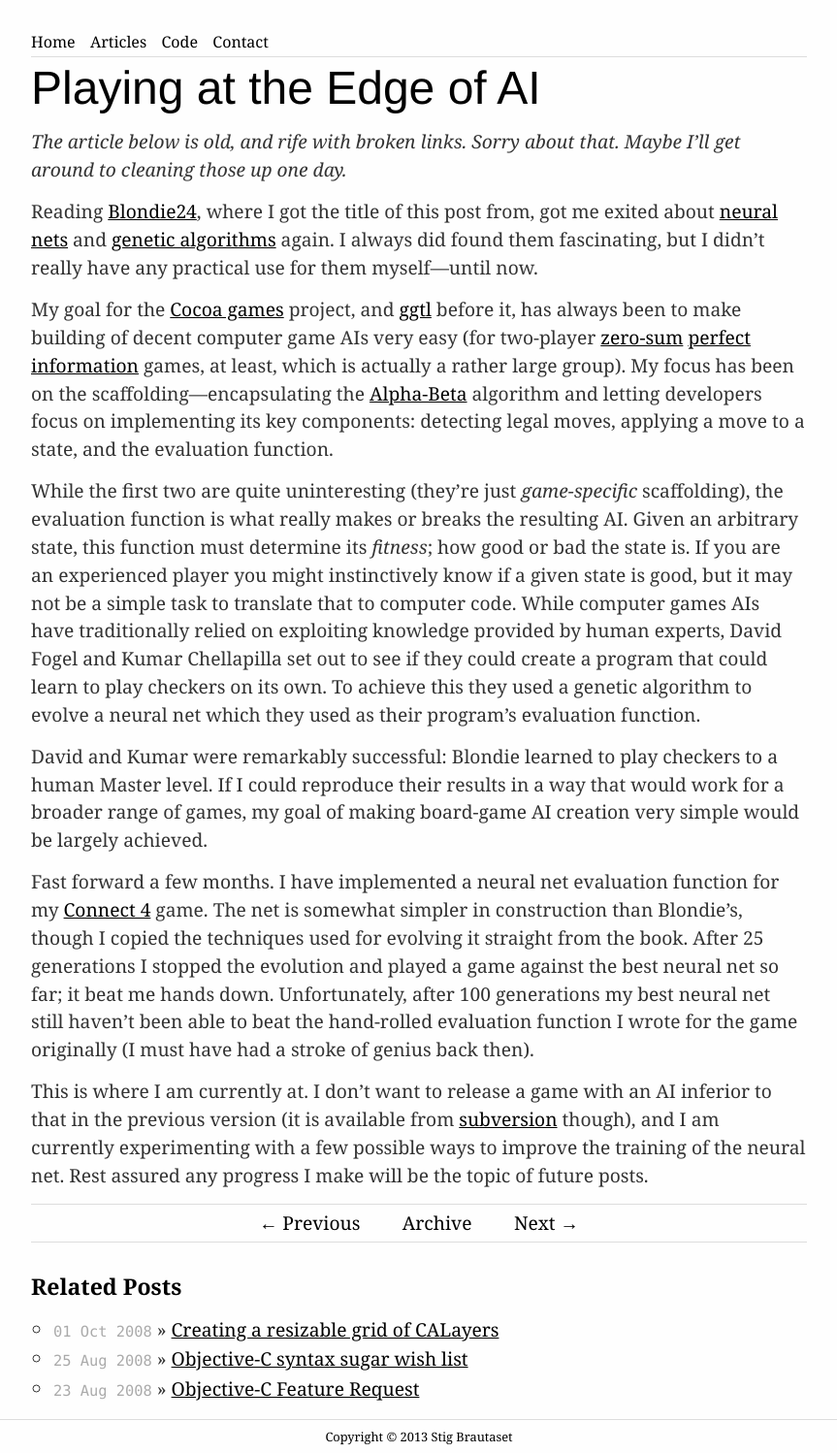
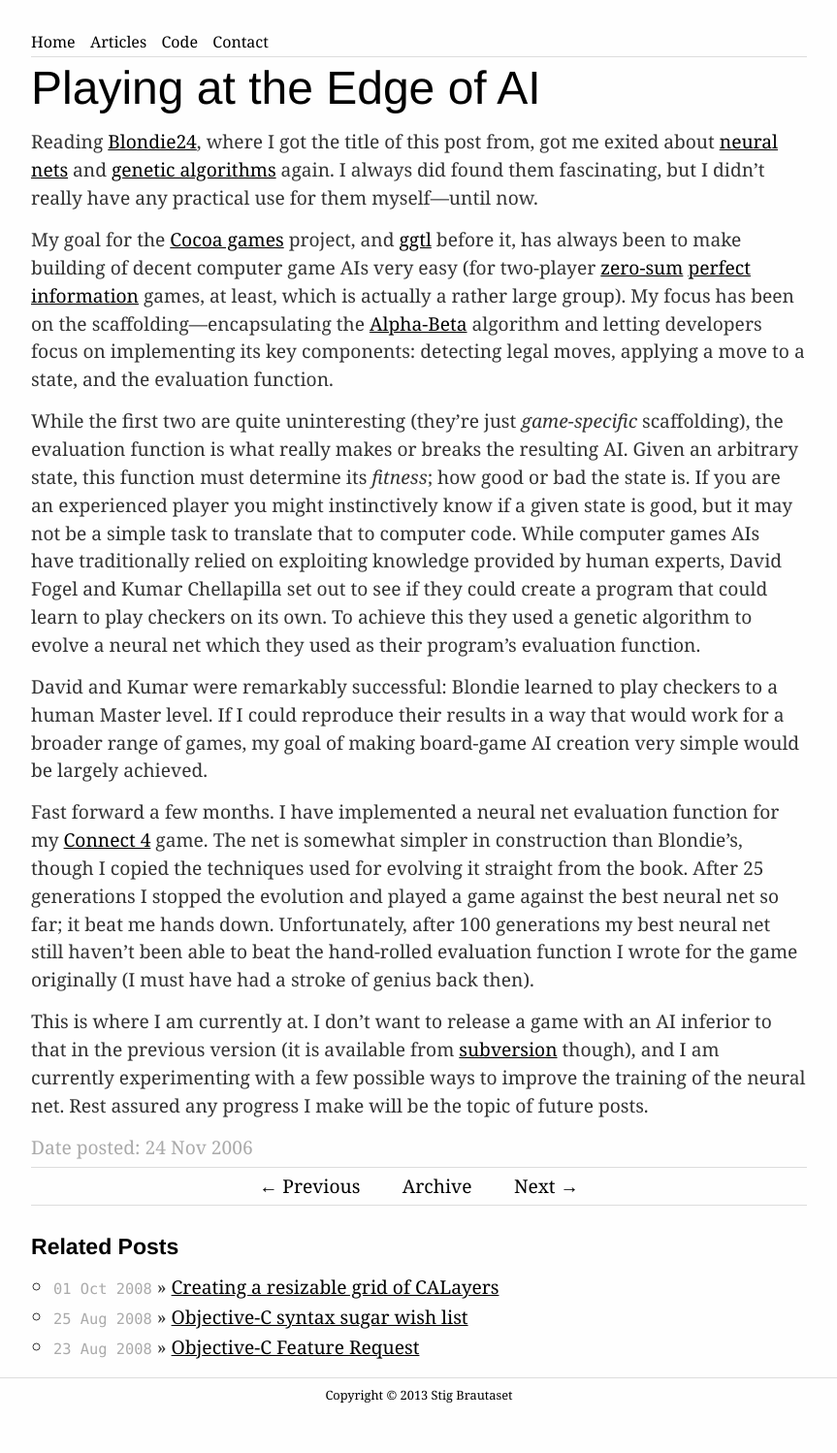
Before and after one commit to stig/www.brautaset.org, a Jekyll site: the page built from _posts/2006-11-24-playing-at-the-edge-of-ai.md, in a window 1280 px wide. Shown: the whole page at 97% size, without its empty margins (208-1071 px from the left). Built offline with Jekyll 4.4.1, drawn with Linux system fonts in a browser that asks for light colours; after the commit the page ends 1454 px from its top, so only the background shows below that.

Commit message:
Add published date to post template

```diff
--- a/_config.yml
+++ b/_config.yml
@@ -1,3 +1,3 @@
 auto: true
 server: true
-permalink: /:year/:month/:title.html
+permalink: /articles/:year/:title.html
--- a/_layouts/post.html
+++ b/_layouts/post.html
@@ -3,6 +3,10 @@ layout: default
 ---
 
 {{ content }}
+
+<div id="meta">
+  <p><span>Date posted:</span> {{ page.date | date_to_string }}</p>
+</div>
 
 <hr>
 <div id="pagination">
--- a/_posts/2006-11-24-playing-at-the-edge-of-ai.md
+++ b/_posts/2006-11-24-playing-at-the-edge-of-ai.md
@@ -2,8 +2,6 @@
 layout: post
 title: Playing at the Edge of AI
 ---
-
-*The article below is old, and rife with broken links. Sorry about that. Maybe I'll get around to cleaning those up one day.*
 
 Reading <a href="http://www.amazon.co.uk/dp/1558607838">Blondie24</a>, where I got the title of this post from, got me exited about <a href="http://en.wikipedia.org/wiki/Neural_network">neural nets</a> and <a href="http://en.wikipedia.org/wiki/Genetic_algorithm">genetic algorithms</a> again. I always did found them fascinating, but I didn't really have any practical use for them myself&mdash;until now.
 
--- a/css/default.css
+++ b/css/default.css
@@ -80,6 +80,10 @@ article {
   margin-bottom: 0.7em;
 }
 
+article h1, h2, h3 {
+    font-family: "Helvetica Neue", sans-serif;
+}
+
 article h1 {
   margin-top: 1em;
   font-size: 1.4em;
@@ -88,7 +92,6 @@ article h1 {
 
 article h2 {
   font-size: 1.2em;
-  font-weight: bold;
 }
 
 article #related {
@@ -133,8 +136,11 @@ article #pagination p {
     text-align: center;
 }
 
-article .meta p {
-    display: inline;
+article #meta p {
+    text-size: 80%;
+    color: #aaa;
+    margin: 0;
+    padding: 0;
 }
 
 article #pagination ul {
```
Also changed, not shown: _posts/2006-08-17-internet-on-the-south-pole.md (+1 -0 lines), articles.md (+3 -0 lines).
